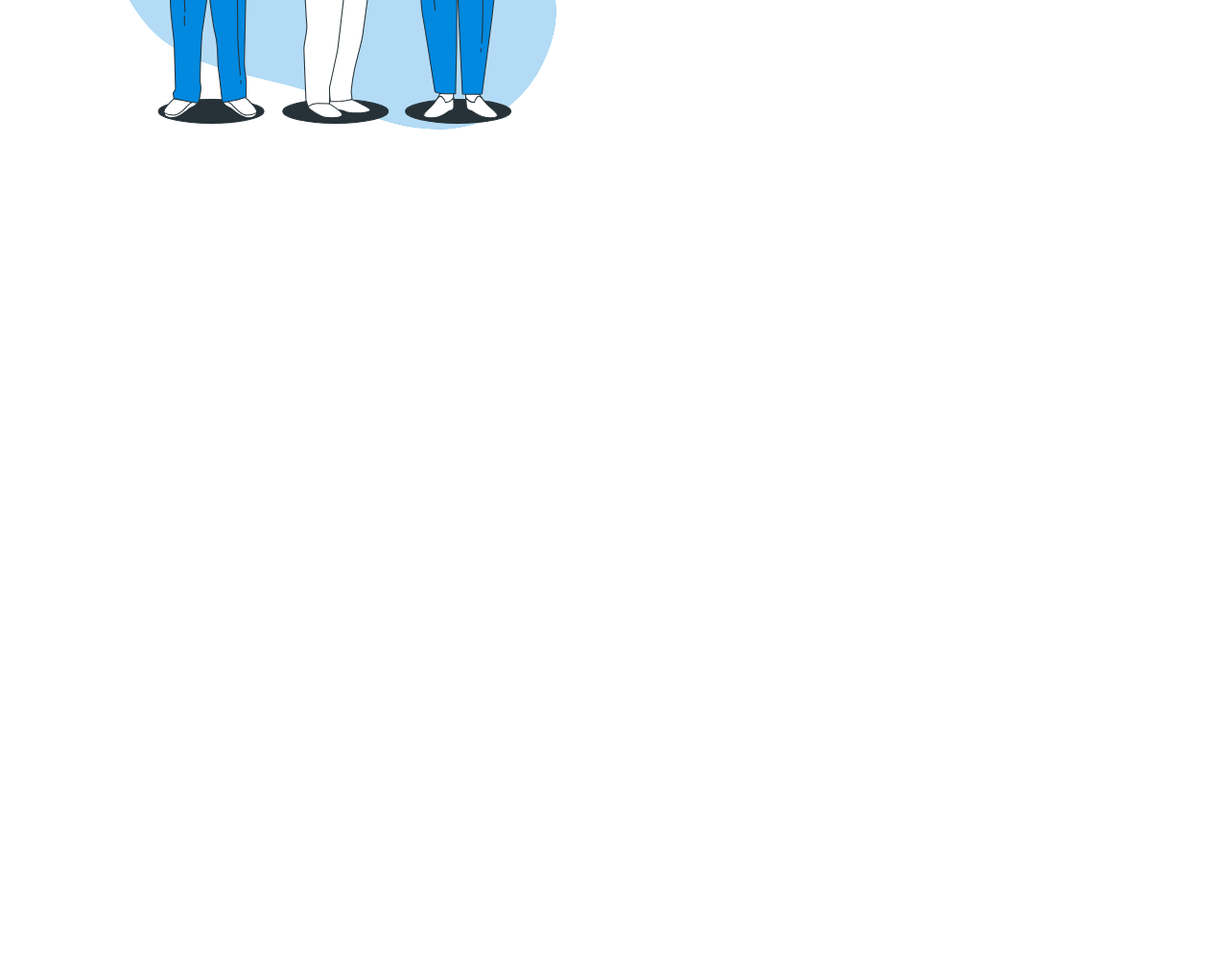
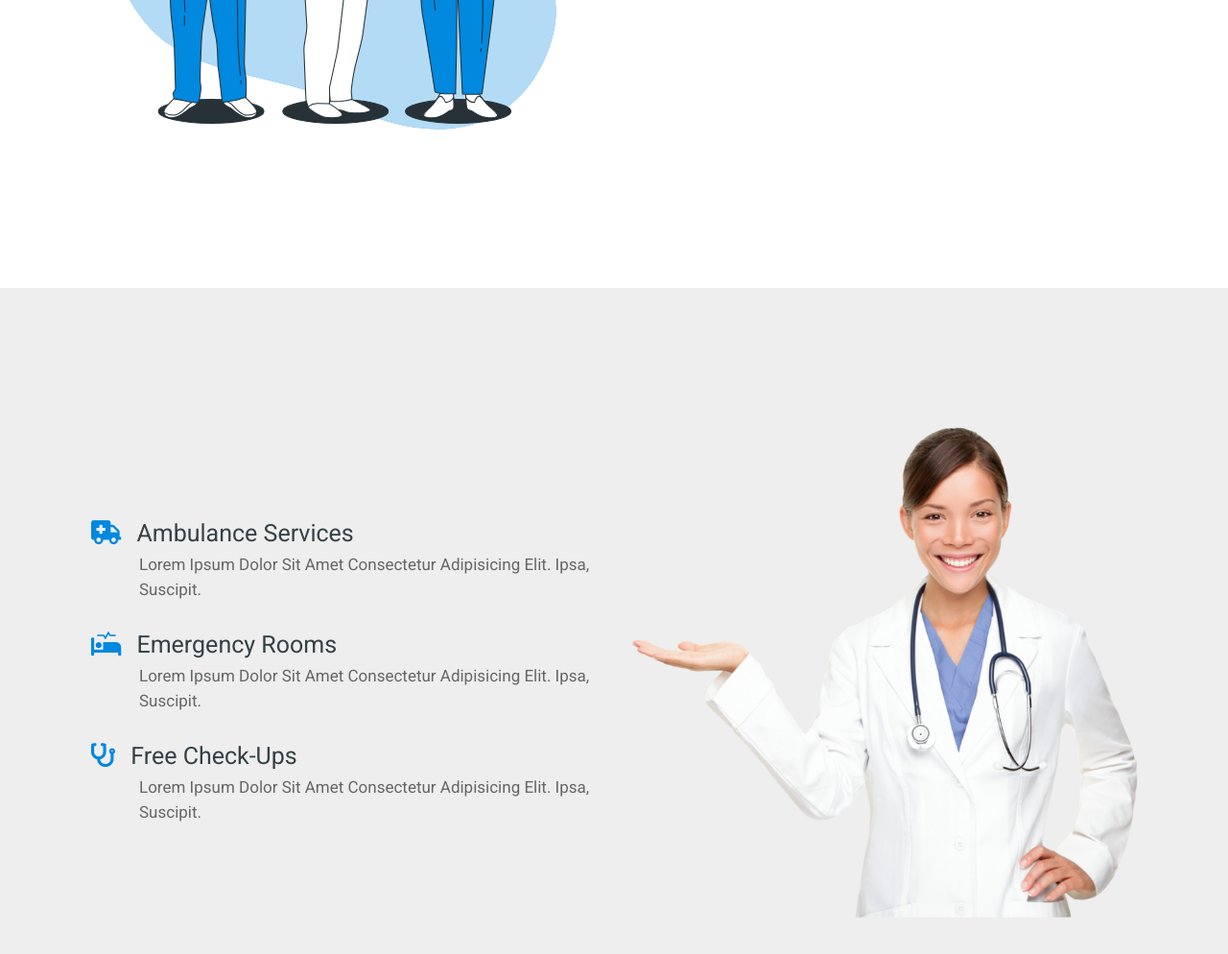
Before and after one commit to MohamedAnwarAlhamed/hospital-website, a plain HTML site: page index.html in a window 1280 px wide. Shown: the part 500-1494 px from the top of the page at 96% size. Before the commit the page ends 800 px from the top, so only its background shows below. Drawn offline with nearby package versions, Linux system fonts and the light colour scheme.

Commit message:
about section

```diff
--- a/css/style.css
+++ b/css/style.css
@@ -67,10 +67,9 @@ section {
   top: 0%;
 }
 
-.button:hover{
-    box-shadow: .1rem .5rem var(--blue),
-                0 .3rem .5rem rgba(0,0,0,.3);
-  }
+.button:hover {
+  box-shadow: 0.1rem 0.5rem var(--blue), 0 0.3rem 0.5rem rgba(0, 0, 0, 0.3);
+}
 
 /* header */
 
@@ -87,6 +86,12 @@ header .container {
   display: flex;
   align-items: center;
   justify-content: space-between;
+}
+
+.header-active{
+  background:#fff;
+  box-shadow: 0 .1rem .3rem rgba(0,0,0,.3);
+  padding: .5rem 1rem;
 }
 
 header a {
@@ -149,6 +154,32 @@ header .fa-times {
   color: var(--black);
 }
 
+/* about */
+
+.about {
+  background: #eee;
+}
+
+.about .content .box {
+  margin: 3rem 0;
+}
+
+.about .content .box h3 {
+  font-size: 2.5rem;
+  color: var(--black);
+}
+
+.about .content .box h3 i {
+  padding: 0 1rem;
+  color: var(--blue);
+}
+
+.about .content .box p {
+  font-size: 1.7rem;
+  padding-left: 6rem;
+  color: #666;
+}
+
 /* media query */
 @media (max-width: 768px) {
   html {
--- a/index.html
+++ b/index.html
@@ -1,5 +1,6 @@
 <!DOCTYPE html>
 <html lang="en">
+
 <head>
   <meta charset="UTF-8" />
   <meta http-equiv="X-UA-Compatible" content="IE=edge" />
@@ -13,20 +14,15 @@
   <!-- <link rel="stylesheet" href="https://cdnjs.cloudflare.com/ajax/libs/magnific-popup.js/1.1.0/magnific-popup.min.css"> -->
 
   <!-- bootstrap cdn link  -->
-    <link
-      rel="stylesheet"
-      href="https://cdnjs.cloudflare.com/ajax/libs/twitter-bootstrap/4.5.3/css/bootstrap.min.css"
-    />
+  <link rel="stylesheet" href="https://cdnjs.cloudflare.com/ajax/libs/twitter-bootstrap/4.5.3/css/bootstrap.min.css" />
 
   <!-- font awesome cdn link  -->
-    <link
-      rel="stylesheet"
-      href="https://cdnjs.cloudflare.com/ajax/libs/font-awesome/5.15.1/css/all.min.css"
-    />
+  <link rel="stylesheet" href="https://cdnjs.cloudflare.com/ajax/libs/font-awesome/5.15.1/css/all.min.css" />
 
   <!-- custom css file link  -->
   <link rel="stylesheet" href="css/style.css" />
 </head>
+
 <body>
   <!-- header section starts  -->
   <header>
@@ -71,7 +67,43 @@
       </div>
 
     </div>
+  </section>
   <!-- home section end -->
+
+  <!-- about section start -->
+  <section class="about" id="about">
+
+    <div class="container">
+
+      <div class="row min-vh-100 align-items-center">
+
+        <div class="col-md-6 content" data-aos="fade-right">
+          <div class="box">
+            <h3> <i class="fas fa-ambulance"></i> ambulance services </h3>
+            <p>Lorem ipsum dolor sit amet consectetur adipisicing elit. Ipsa, suscipit.</p>
+
+          </div>
+          <div class="box">
+            <h3> <i class="fas fa-procedures"></i> emergency rooms </h3>
+            <p>Lorem ipsum dolor sit amet consectetur adipisicing elit. Ipsa, suscipit.</p>
+          </div>
+
+          <div class="box">
+            <h3> <i class="fas fa-stethoscope"></i> free check-ups </h3>
+            <p>Lorem ipsum dolor sit amet consectetur adipisicing elit. Ipsa, suscipit.</p>
+          </div>
+        </div>
+
+        <div class="col-md-6 d-none d-md-block">
+          <img src="images/about-img.png" width="100%" alt="">
+        </div>
+
+      </div>
+    </div>
+  </section>
+
+
+  <!-- about section end -->
 
   <!-- jquery cdn link  -->
   <script src="https://cdnjs.cloudflare.com/ajax/libs/jquery/3.5.1/jquery.min.js"></script>
@@ -85,4 +117,5 @@
   <!-- custom js link  -->
   <script src="js/main.js"></script>
 </body>
+
 </html>
--- a/js/main.js
+++ b/js/main.js
@@ -11,11 +11,11 @@ $(document).ready(function(){
         $('.fa-bars').removeClass('fa-times');
         $('.nav').removeClass('nav-toggle');
 
-        // if($(window).scrollTop() > 10){
-        //   $('header').addClass('header-active');
-        // }else{
-        //   $('header').removeClass('header-active');
-        // }
+        if($(window).scrollTop() > 10){
+          $('header').addClass('header-active');
+        }else{
+          $('header').removeClass('header-active');
+        }
 
       });
 });
```
Also changed, not shown: images/about-img.png (added). Lines whose indentation alone changed are shown as unchanged.
